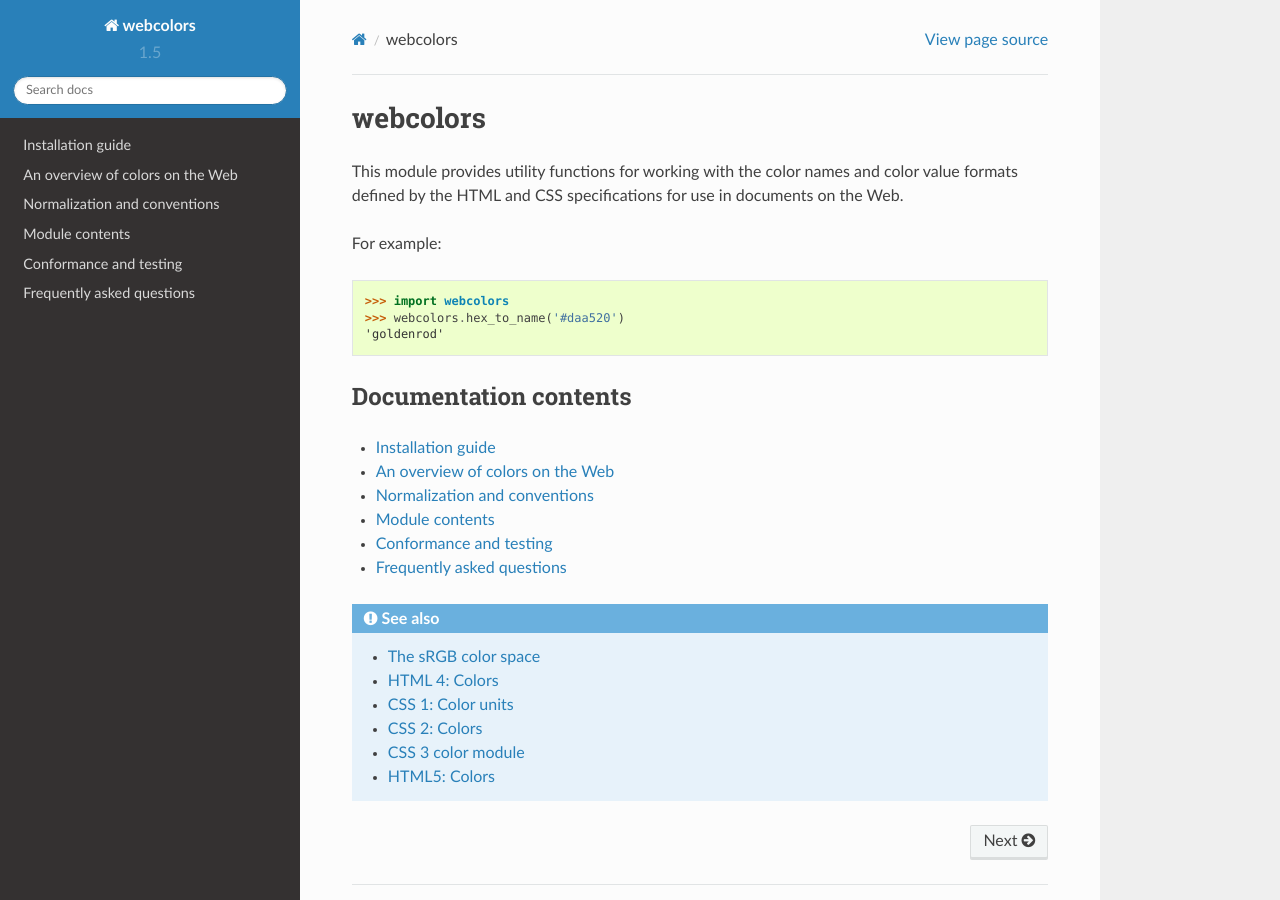
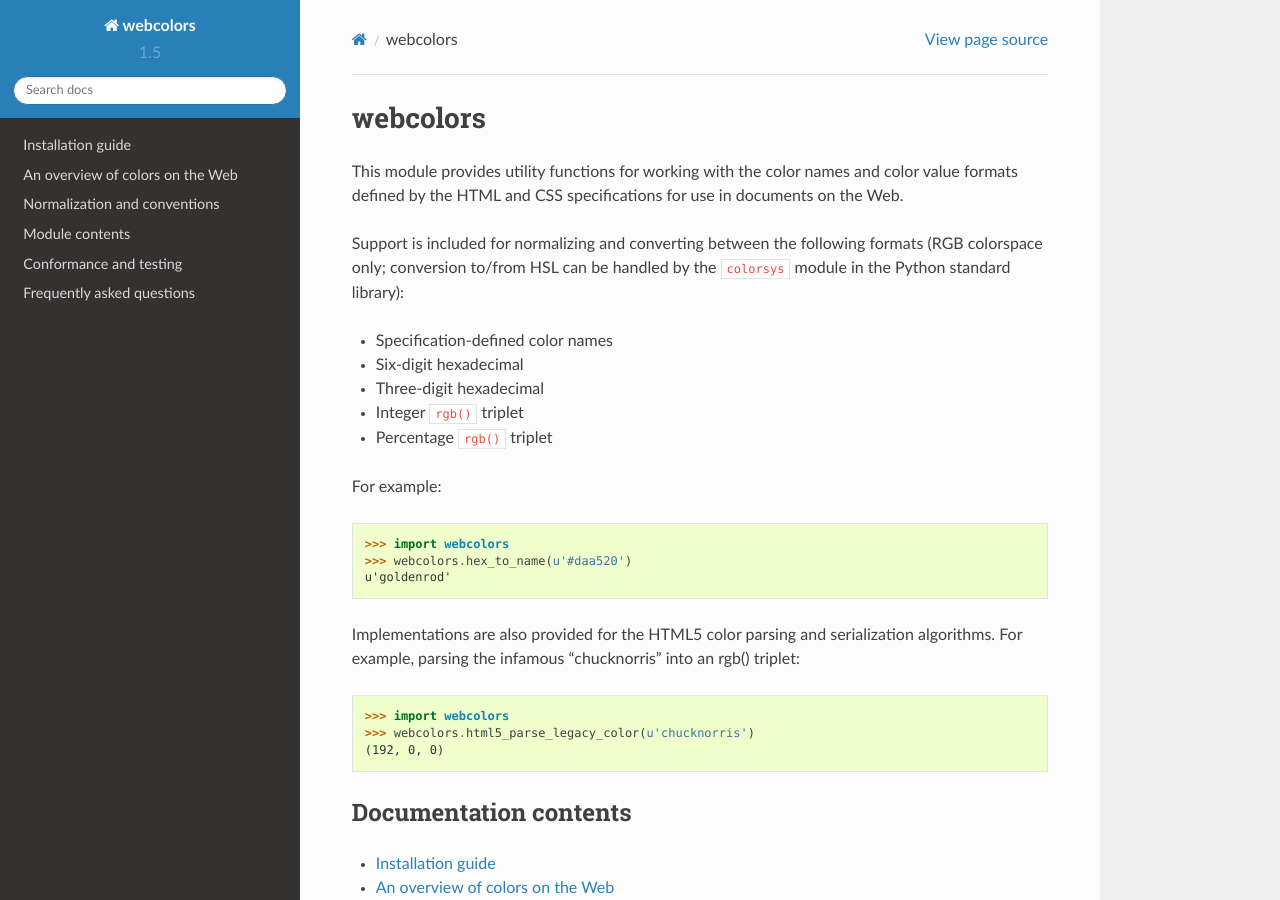
Before and after one commit to ubernostrum/webcolors, a Sphinx documentation site: the page built from docs/index.rst, in a window 1280 px wide and 900 px high. Built offline with Sphinx 7.4.7 and the Read the Docs theme 2.0.0, drawn with Linux system fonts in a browser that asks for light colours.

Commit message:
Update documentation index to match README.

```diff
--- a/docs/index.rst
+++ b/docs/index.rst
@@ -5,13 +5,34 @@ This module provides utility functions for working with the color
 names and color value formats defined by the HTML and CSS
 specifications for use in documents on the Web.
 
-For example:
+Support is included for normalizing and converting between the
+following formats (RGB colorspace only; conversion to/from HSL can be
+handled by the ``colorsys`` module in the Python standard library):
 
-.. code-block:: pycon
+* Specification-defined color names
+
+* Six-digit hexadecimal
+
+* Three-digit hexadecimal
+
+* Integer ``rgb()`` triplet
+
+* Percentage ``rgb()`` triplet
+
+For example::
 
     >>> import webcolors
-    >>> webcolors.hex_to_name('#daa520')
-    'goldenrod'
+    >>> webcolors.hex_to_name(u'#daa520')
+    u'goldenrod'
+
+Implementations are also provided for the HTML5 color parsing and
+serialization algorithms. For example, parsing the infamous
+"chucknorris" into an rgb() triplet::
+
+    >>> import webcolors
+    >>> webcolors.html5_parse_legacy_color(u'chucknorris')
+    (192, 0, 0)
+
 
 Documentation contents
 ----------------------
```
